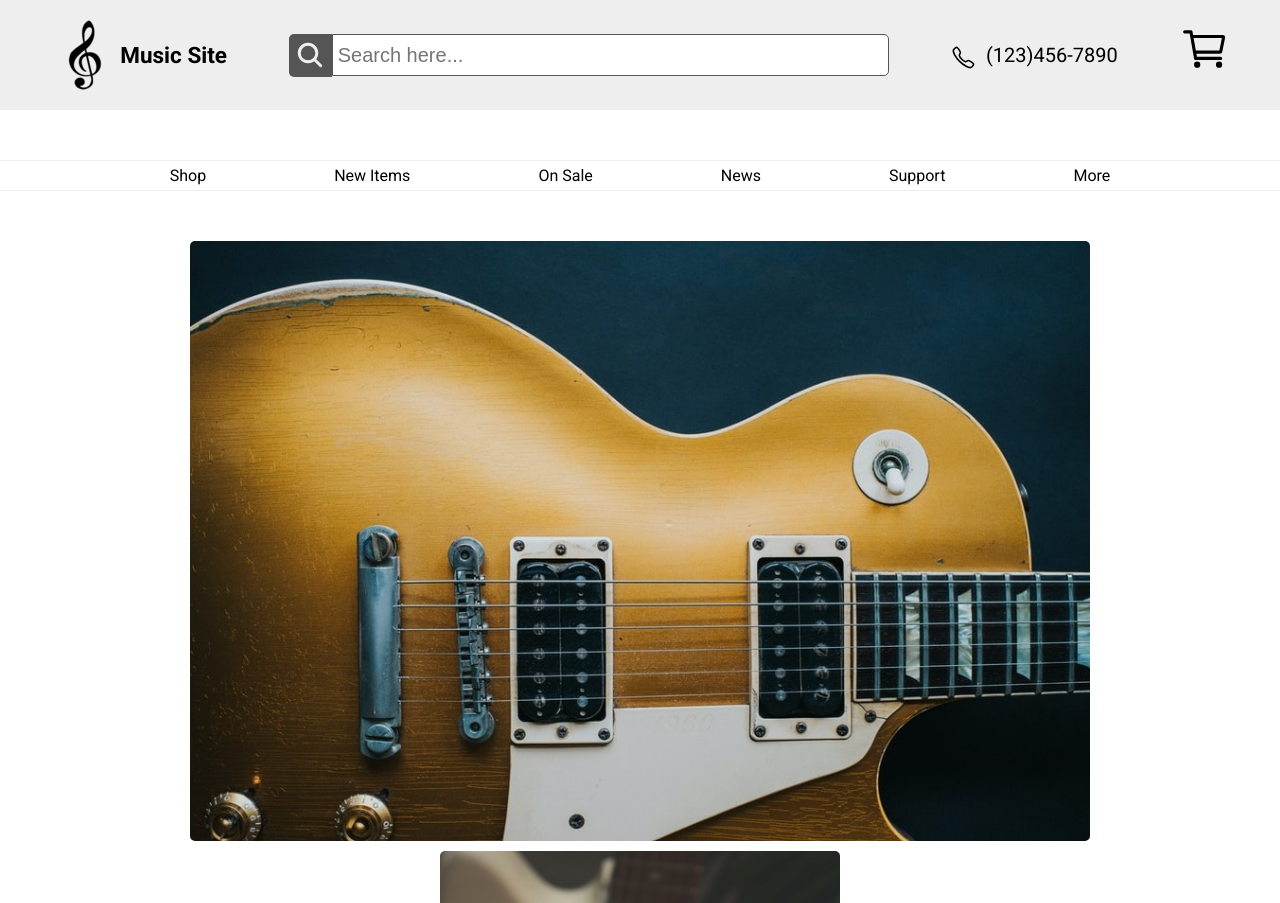
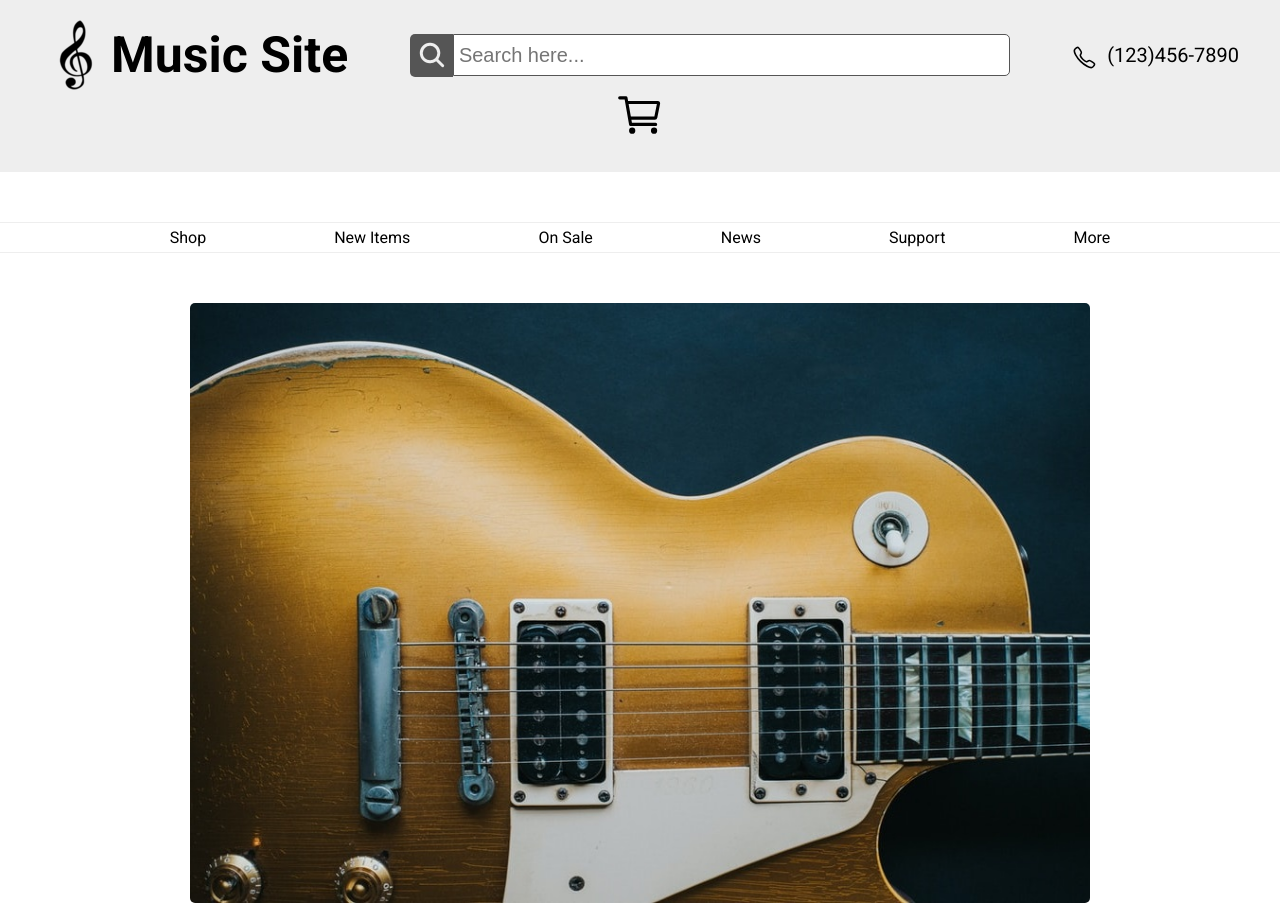
Before and after one commit to mattmannion/music-site, a website built with Parcel: page src/index.html in a window 1280 px wide. Shown: the top 903 px of the page. Built offline with nearby package versions, Linux system fonts and the light colour scheme.

Commit message:
minor additions

```diff
--- a/src/sass/pages/_home.scss
+++ b/src/sass/pages/_home.scss
@@ -1,3 +1,7 @@
+h1 {
+    font-size: 5rem;
+}
+
 .main {
     display: grid;
 
```
Also changed, not shown: package.json (+2 -5 lines), 1 other file.
